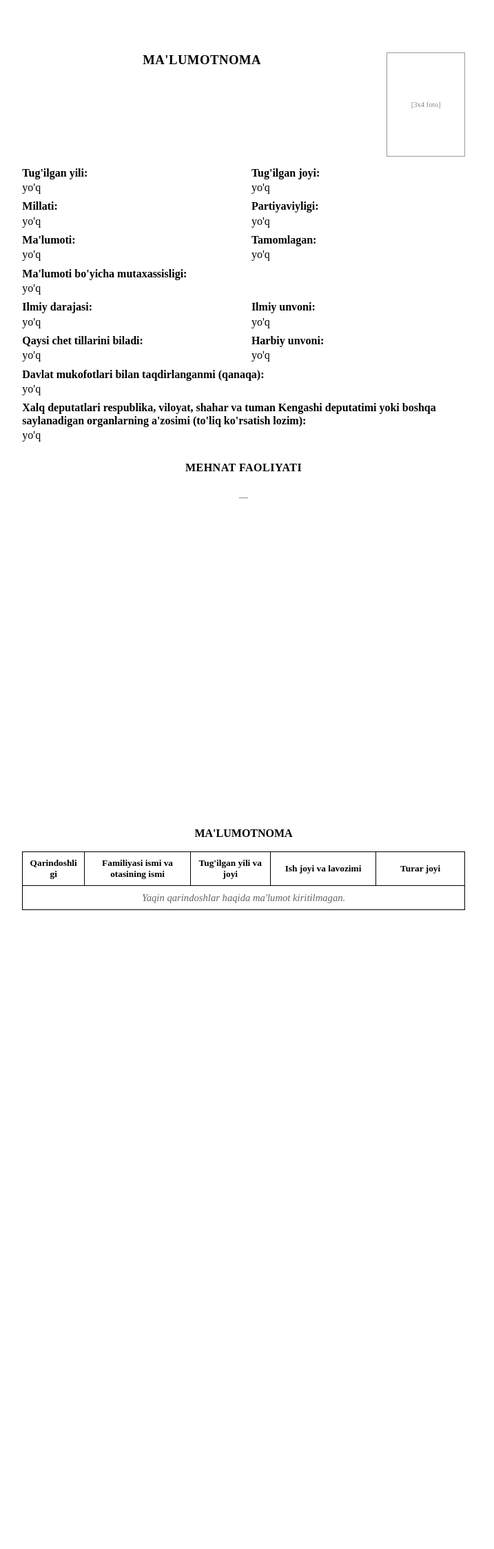
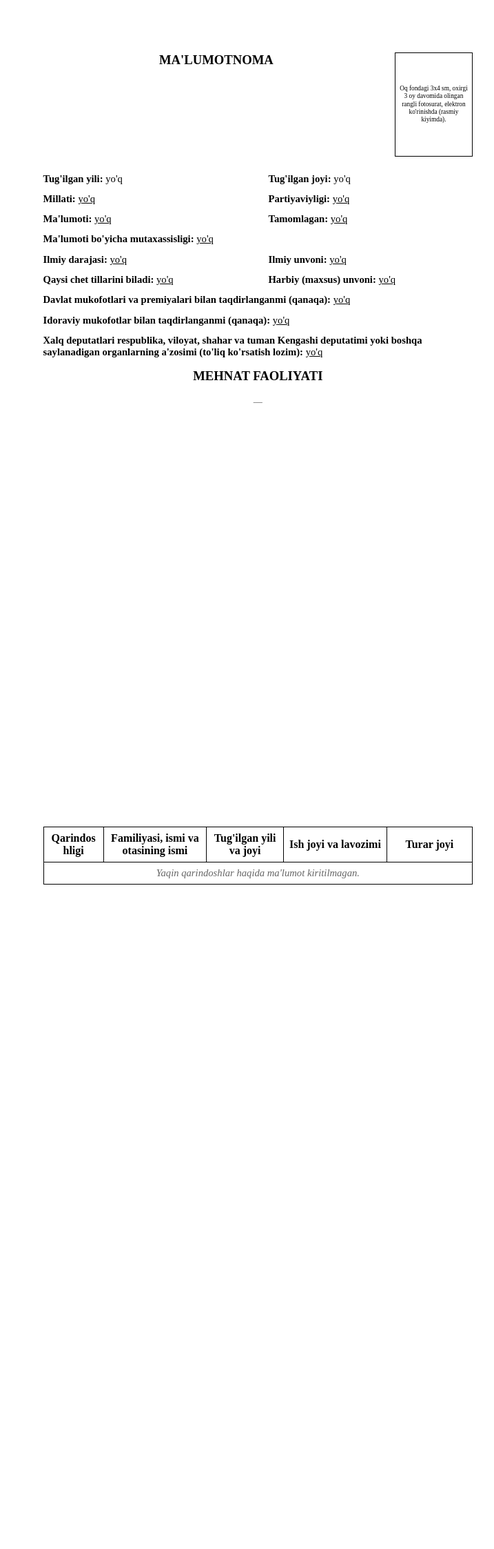
Before and after one commit to dasturchi-cu/dastyor-AI, a Python web app: template templates/obyektivka_template.html in a window 1280 px wide. Shown: the whole page at 69% size, without its empty margins (294-1011 px from the left). Run offline with Jinja, Linux system fonts and the light colour scheme; the template is opened without the code that fills it, so the values that code supplies are empty.

Commit message:
Proyekt xatolari tugadi

```diff
--- a/backend/schemas/webapp.py
+++ b/backend/schemas/webapp.py
@@ -102,6 +102,7 @@ class ObyektivkaRequest(BaseModel):
     languages: str = ""
     military_rank: str = ""
     awards: str = ""
+    departmental_awards: str = ""
     deputy: str = ""
     address: str = ""
     phone: str = ""
@@ -158,6 +159,7 @@ class ExportObyektivkaRequest(BaseModel):
     languages: str = ""
     military_rank: str = ""
     awards: str = ""
+    departmental_awards: str = ""
     deputy: str = ""
     address: str = ""
     phone: str = ""
@@ -184,6 +186,7 @@ class PreviewObyektivkaRequest(BaseModel):
     languages: str = ""
     military_rank: str = ""
     awards: str = ""
+    departmental_awards: str = ""
     deputy: str = ""
     address: str = ""
     phone: str = ""
@@ -194,3 +197,4 @@ class PreviewObyektivkaRequest(BaseModel):
     current_job_year: Optional[str] = None
     watermark: bool = True
     mask_pii: bool = True
+    watermark_image: Optional[str] = None
--- a/backend/services/oby_preview_cache.py
+++ b/backend/services/oby_preview_cache.py
@@ -10,7 +10,7 @@ from collections import OrderedDict
 
 _MAX = max(32, int(os.getenv("OBY_PREVIEW_CACHE_MAX", "256") or "256"))
 _TTL = float(os.getenv("OBY_PREVIEW_CACHE_TTL_SECONDS", "45") or "45")
-_TEMPLATE_REV = (os.getenv("OBY_PREVIEW_TEMPLATE_REVISION", "20260526-oby-v2") or "1").strip()
+_TEMPLATE_REV = (os.getenv("OBY_PREVIEW_TEMPLATE_REVISION", "20260526-oby-v3") or "1").strip()
 
 _lock = threading.Lock()
 _store: OrderedDict[str, tuple[float, str]] = OrderedDict()
--- a/bot/services/document_render/context.py
+++ b/bot/services/document_render/context.py
@@ -145,6 +145,7 @@ def build_obyektivka_render_context(
         "languages": _to_text(raw.get("languages") or raw.get("langs")),
         "military_rank": _to_text(raw.get("military_rank") or raw.get("mil")),
         "awards": _to_text(raw.get("awards") or raw.get("award")),
+        "departmental_awards": _to_text(raw.get("departmental_awards") or raw.get("idor_awards") or raw.get("idor")),
         "deputy": _to_text(raw.get("deputy") or raw.get("dep")),
         "address": _maybe_mask(_to_text(raw.get("address")), enabled=mask_pii),
         "phone": _maybe_mask(_to_text(raw.get("phone")), enabled=mask_pii),
@@ -155,6 +156,7 @@ def build_obyektivka_render_context(
             "mask_pii": bool(mask_pii),
             "watermark_text": watermark_text(),
             "watermark_opacity": watermark_opacity(),
+            "watermark_image": _to_text(raw.get("watermark_image")),
         },
     }
     return ctx
--- a/templates/obyektivka_template.html
+++ b/templates/obyektivka_template.html
@@ -4,15 +4,12 @@
   <meta charset="UTF-8">
   <title>Ma'lumotnoma — {{ data.fullname }}</title>
   <style>
-    @page {
-      size: A4;
-      margin: 20mm 18mm 18mm 22mm;
-    }
+    @page { size: A4; margin: 20mm 15mm 20mm 30mm; }
     * { box-sizing: border-box; margin: 0; padding: 0; }
     html, body {
       font-family: "Times New Roman", Times, "Liberation Serif", serif;
-      font-size: 12pt;
-      line-height: 1.3;
+      font-size: 11pt;
+      line-height: 1.15;
       color: #000;
       background: #fff;
       -webkit-print-color-adjust: exact;
@@ -24,19 +21,14 @@
       position: relative;
       width: 210mm;
       min-height: 297mm;
-      padding: 20mm 18mm 18mm 22mm;
+      padding: 20mm 15mm 20mm 30mm;
       page-break-after: always;
       overflow: hidden;
       background: #fff;
     }
     .page:last-child { page-break-after: auto; }
+    .page-content { position: relative; z-index: 2; }
 
-    .page-content {
-      position: relative;
-      z-index: 2;
-    }
-
-    /* ── Watermark layer (per page, print-safe) ── */
     .wm-layer {
       position: absolute;
       inset: 0;
@@ -45,6 +37,19 @@
       user-select: none;
       -webkit-user-select: none;
       overflow: hidden;
+    }
+    .wm-image {
+      position: absolute;
+      left: -25%;
+      top: -25%;
+      width: 150%;
+      height: 150%;
+      transform: rotate(-34deg);
+      transform-origin: center center;
+      background-repeat: repeat;
+      background-size: 38mm auto;
+      background-position: center;
+      opacity: {{ data.render.watermark_opacity | default(0.11) }};
     }
     .wm-tile {
       position: absolute;
@@ -57,61 +62,47 @@
       display: flex;
       flex-wrap: wrap;
       align-content: flex-start;
-      gap: 28mm 36mm;
+      gap: 24mm 32mm;
       opacity: {{ data.render.watermark_opacity | default(0.11) }};
     }
     .wm-text {
       font-family: "Times New Roman", Times, serif;
-      font-size: 13pt;
+      font-size: 12pt;
       font-weight: 700;
-      letter-spacing: 0.12em;
+      letter-spacing: 0.1em;
       color: #888;
       white-space: nowrap;
       text-transform: uppercase;
-      -webkit-user-select: none;
-      user-select: none;
-    }
-
-    /* ── PII protection ── */
-    .pii-blur {
-      filter: blur(4px);
-      -webkit-filter: blur(4px);
-      user-select: none;
-      -webkit-user-select: none;
-    }
-    .pii-partial {
-      letter-spacing: 0.02em;
       user-select: none;
       -webkit-user-select: none;
     }
 
-    /* ── Header ── */
-    .hdr { width: 100%; border-collapse: collapse; margin-bottom: 4mm; table-layout: fixed; }
+    .pii-blur { filter: blur(4px); -webkit-filter: blur(4px); user-select: none; }
+    .pii-partial { user-select: none; letter-spacing: 0.02em; }
+
+    .u { text-decoration: underline; text-underline-offset: 1px; }
+
+    .hdr { width: 100%; border-collapse: collapse; margin-bottom: 3mm; table-layout: fixed; }
     .hdr td { vertical-align: top; border: none; padding: 0; }
-    .hdr-left { text-align: center; padding-right: 6mm; width: auto; }
-    .hdr-title {
-      font-size: 14pt;
-      font-weight: bold;
-      letter-spacing: 0.5px;
-      margin-bottom: 2mm;
-      line-height: 1.2;
-    }
-    .hdr-name { font-size: 12pt; font-weight: bold; line-height: 1.25; }
+    .hdr-left { text-align: center; padding-right: 4mm; }
+    .hdr-title { font-size: 14pt; font-weight: bold; margin-bottom: 1.5mm; line-height: 1.15; }
+    .hdr-name { font-size: 14pt; font-weight: bold; line-height: 1.15; }
     .hdr-photo { width: 32mm; text-align: right; vertical-align: top; }
 
     .photo-box {
       width: 30mm;
       height: 40mm;
-      border: 1px solid #999;
+      border: 1px solid #000;
       display: inline-flex;
       align-items: center;
       justify-content: center;
       overflow: hidden;
-      font-size: 8pt;
-      color: #888;
+      font-size: 7pt;
+      color: #000;
       text-align: center;
       background: #fff;
-      line-height: 1.25;
+      line-height: 1.2;
+      padding: 1.5mm;
     }
     .photo-box img {
       width: 100%;
@@ -122,48 +113,52 @@
       background: #fff;
     }
 
-    .current-job { margin: 0 0 4mm 0; font-size: 12pt; line-height: 1.15; }
-    .current-job .yr { font-weight: normal; display: block; }
-    .current-job .pos { display: block; margin-top: 1mm; }
+    .current-job { margin: 2mm 0 3mm; font-size: 11pt; line-height: 1.15; }
+    .current-job .line { display: block; }
 
-    .info { width: 100%; border-collapse: collapse; margin-bottom: 5mm; table-layout: fixed; }
-    .info td { vertical-align: top; padding: 0 3mm 2mm 0; width: 50%; border: none; }
+    .info { width: 100%; border-collapse: collapse; margin-bottom: 4mm; table-layout: fixed; }
+    .info td { vertical-align: top; padding: 2.8mm 4mm 0 0; width: 50%; border: none; }
+    .info td.right-col { padding-left: 4mm; padding-right: 0; }
     .info td.full { width: 100%; padding-right: 0; }
-    .info td.right-col { padding-left: 3mm; padding-right: 0; }
-    .lbl { font-weight: bold; font-size: 12pt; display: block; line-height: 1.15; }
-    .val { font-size: 12pt; display: block; margin-top: 0.5mm; line-height: 1.3; }
+    .lbl { font-weight: bold; font-size: 11pt; display: inline; line-height: 1.15; }
+    .val { font-size: 11pt; display: inline; line-height: 1.15; }
+    .info-block { margin-top: 0.5mm; }
 
     .sect-work {
       text-align: center;
       font-weight: bold;
-      font-size: 12pt;
-      margin: 5mm 0 3mm;
-      letter-spacing: 0.5px;
-      line-height: 1.3;
+      font-size: 14pt;
+      margin: 4mm 0 2mm;
+      line-height: 1.15;
     }
-    .work-item { margin-bottom: 2.5mm; font-size: 12pt; line-height: 1.3; }
-    .work-yr { font-weight: bold; display: block; line-height: 1.15; }
-    .work-pos { display: block; margin-top: 0.5mm; }
+    .work-item { margin: 1.1mm 0 0; font-size: 11pt; line-height: 1.15; }
+    .work-yr { font-weight: normal; }
 
-    .rel-intro { text-align: center; font-size: 12pt; margin-bottom: 2mm; line-height: 1.3; font-weight: bold; }
-    .rel-title { text-align: center; font-weight: bold; font-size: 12pt; margin-bottom: 4mm; line-height: 1.3; }
+    .rel-page-title {
+      text-align: center;
+      font-size: 11pt;
+      font-weight: bold;
+      margin-bottom: 4mm;
+      line-height: 1.2;
+    }
     .rel { width: 100%; border-collapse: collapse; font-size: 11pt; table-layout: fixed; }
     .rel th, .rel td {
       border: 1px solid #000;
-      padding: 2mm 2.5mm;
+      padding: 1.8mm 2mm;
       text-align: center;
       vertical-align: middle;
-      line-height: 1.25;
+      line-height: 1.15;
       word-wrap: break-word;
     }
-    .rel th { font-weight: bold; font-size: 10pt; }
-    .rel td.rel-type { font-weight: bold; }
+    .rel th { font-weight: bold; font-size: 12pt; }
+    .rel td.rel-type { font-weight: bold; font-size: 11pt; }
+    .rel td.data-left { text-align: left; }
     .empty { font-style: italic; color: #666; text-align: center; padding: 3mm; font-size: 11pt; }
 
     @media print {
       body { width: auto; }
       .page { padding: 0; min-height: auto; }
-      .wm-layer, .wm-tile, .wm-text, .pii-blur {
+      .wm-layer, .wm-image, .wm-tile, .pii-blur {
         -webkit-print-color-adjust: exact;
         print-color-adjust: exact;
       }
@@ -176,51 +171,63 @@
 {%- set ll = {
   'uz_lat': {
     'title': "MA'LUMOTNOMA",
+    'photo_hint': "Oq fondagi 3x4 sm, oxirgi 3 oy davomida olingan rangli fotosurat, elektron ko'rinishda (rasmiy kiyimda).",
     'r1l': "Tug'ilgan yili", 'r1r': "Tug'ilgan joyi",
     'r2l': "Millati", 'r2r': "Partiyaviyligi",
     'r3l': "Ma'lumoti", 'r3r': "Tamomlagan",
     'rSpec': "Ma'lumoti bo'yicha mutaxassisligi",
     'r4l': "Ilmiy darajasi", 'r4r': "Ilmiy unvoni",
-    'r5l': "Qaysi chet tillarini biladi", 'r5r': "Harbiy unvoni",
-    'rAw': "Davlat mukofotlari bilan taqdirlanganmi (qanaqa)",
+    'r5l': "Qaysi chet tillarini biladi", 'r5r': "Harbiy (maxsus) unvoni",
+    'rAw': "Davlat mukofotlari va premiyalari bilan taqdirlanganmi (qanaqa)",
+    'rIdo': "Idoraviy mukofotlar bilan taqdirlanganmi (qanaqa)",
     'rDep': "Xalq deputatlari respublika, viloyat, shahar va tuman Kengashi deputatimi yoki boshqa saylanadigan organlarning a'zosimi (to'liq ko'rsatish lozim)",
     'work': "MEHNAT FAOLIYATI",
-    'rel_intro': "ning yaqin qarindoshlari haqida",
-    'rel_title': "MA'LUMOTNOMA",
-    'qar': "Qarindoshligi", 'fish': "Familiyasi ismi va otasining ismi",
+    'rel_suffix': "ning yaqin qarindoshlari haqida MA'LUMOT",
+    'qar': "Qarindoshligi", 'fish': "Familiyasi, ismi va otasining ismi",
     'tug': "Tug'ilgan yili va joyi", 'ish': "Ish joyi va lavozimi", 'tur': "Turar joyi",
-    'none': "yo'q", 'photo': "[3x4 foto]", 'no_rel': "Yaqin qarindoshlar haqida ma'lumot kiritilmagan."
+    'none': "yo'q", 'no_rel': "Yaqin qarindoshlar haqida ma'lumot kiritilmagan."
   },
   'uz_cyr': {
     'title': "МАЪЛУМОТНОМА",
+    'photo_hint': "Оқ фондаги 3х4 см, охирги 3 ой давомида олинган рангли фотосурат, электрон кўринишда (расмий кийимда).",
     'r1l': "Туғилган йили", 'r1r': "Туғилган жойи",
     'r2l': "Миллати", 'r2r': "Партиявийлиги",
     'r3l': "Маълумоти", 'r3r': "Тамомлаган",
     'rSpec': "Маълумоти бўйича мутахассислиги",
     'r4l': "Илмий даражаси", 'r4r': "Илмий унвони",
-    'r5l': "Қайси чет тилларини билади", 'r5r': "Ҳарбий унвони",
-    'rAw': "Давлат мукофотлари билан тақдирланганми (қанақа)",
-    'rDep': "Халқ депутатлари республика, вилоят, шаҳар ва туман Кенгаши депутатими ёки бошқа сайланадиган органларнинг аъзосими (тўлиқ кўрсатиш лозим)",
+    'r5l': "Қайси чет тилларини билади", 'r5r': "Ҳарбий (махсус) унвони",
+    'rAw': "Давлат мукофотлари ва премиялари билан тақдирланганми (қанақа)",
+    'rIdo': "Идоравий мукофотлар билан тақдирланганми (қанақа)",
+    'rDep': "Халқ депутатлари республика, вилоят, шаҳар ва туман Кенгаши депутатими ёки бошқа сайланadigan organlarning a'zosimi (to'liq ko'rsatish lozim)",
     'work': "МЕҲНАТ ФАОЛИЯТИ",
-    'rel_intro': "нинг яқин қариндошлари ҳақида",
-    'rel_title': "МАЪЛУМОТНОМА",
-    'qar': "Қариндошлиги", 'fish': "Фамилияси исми ва отасининг исми",
-    'tug': "Туғилган йили ва жойи", 'ish': "Иш жойи ва лавозими", 'tur': "Турар жойи",
-    'none': "йўқ", 'photo': "[3x4 foto]", 'no_rel': "Яқин қариндошлар ҳақида маълумот киритилмаган."
+    'rel_suffix': "нинг яқин қариндoshlari haqida МАЪЛУМОТ",
+    'qar': "Қариндошлиги", 'fish': "Фамилияси, исми ва отасининг исми",
+    'tug': "Туғилган йили ва жойи", 'ish': "Иш жойи ва лавозими", 'tur': "Турар joyi",
+    'none': "йўқ", 'no_rel': "Яқин qarindoshlar haqida ma'lumot kiritilmagan."
   }
 } -%}
 {%- set L = ll.get(d.lang or 'uz_lat', ll['uz_lat']) -%}
 {%- set fn = d.fullname or '' -%}
 {%- macro val(x) -%}{{ x if x else L.none }}{%- endmacro -%}
 {%- macro safe_html(x) -%}{% if x %}{{ x | safe }}{% else %}{{ L.none }}{% endif %}{%- endmacro -%}
+{%- macro field_block(label, value, masked=false) -%}
+<div class="info-block">
+  <span class="lbl">{{ label }}:</span>
+  <span class="val">{% if masked %}{{ safe_html(val(value)) }}{% else %}<span class="u">{{ val(value) }}</span>{% endif %}</span>
+</div>
+{%- endmacro -%}
 {%- macro wm_layer() -%}
 {%- if R.watermark -%}
 <div class="wm-layer" aria-hidden="true">
+  {%- if R.watermark_image -%}
+  <div class="wm-image" style="background-image:url('{{ R.watermark_image }}');"></div>
+  {%- else -%}
   <div class="wm-tile">
-    {%- for i in range(48) -%}
+    {%- for i in range(42) -%}
     <span class="wm-text">{{ R.watermark_text | default('DASTYOR AI') }}</span>
     {%- endfor -%}
   </div>
+  {%- endif -%}
 </div>
 {%- endif -%}
 {%- endmacro -%}
@@ -232,14 +239,14 @@
       <tr>
         <td class="hdr-left">
           <div class="hdr-title">{{ L.title }}</div>
-          <div class="hdr-name">{{ fn | upper }}</div>
+          <div class="hdr-name">{{ fn }}</div>
         </td>
         <td class="hdr-photo">
           <div class="photo-box">
             {%- if d.img -%}
             <img src="{{ d.img }}" alt="">
             {%- else -%}
-            {{ L.photo }}
+            {{ L.photo_hint }}
             {%- endif -%}
           </div>
         </td>
@@ -249,52 +256,64 @@
     {%- if d.current_job -%}
     <div class="current-job">
       {%- if d.current_job_year -%}
-      <span class="yr">{{ d.current_job_year | safe }}-yildan:</span>
+      <span class="line u">{{ d.current_job_year | safe }}:</span>
       {%- endif -%}
-      <span class="pos">{{ d.current_job | safe }}</span>
+      <span class="line u">{{ d.current_job | safe }}</span>
     </div>
     {%- endif -%}
 
     <table class="info">
       <tr>
-        <td><span class="lbl">{{ L.r1l }}:</span><span class="val">{{ safe_html(val(d.birthdate)) }}</span></td>
-        <td class="right-col"><span class="lbl">{{ L.r1r }}:</span><span class="val">{{ safe_html(val(d.birthplace)) }}</span></td>
+        <td>{{ field_block(L.r1l, d.birthdate, true) }}</td>
+        <td class="right-col">{{ field_block(L.r1r, d.birthplace, true) }}</td>
       </tr>
       <tr>
-        <td><span class="lbl">{{ L.r2l }}:</span><span class="val">{{ val(d.nation) }}</span></td>
-        <td class="right-col"><span class="lbl">{{ L.r2r }}:</span><span class="val">{{ val(d.party) }}</span></td>
+        <td>{{ field_block(L.r2l, d.nation) }}</td>
+        <td class="right-col">{{ field_block(L.r2r, d.party) }}</td>
       </tr>
       <tr>
-        <td><span class="lbl">{{ L.r3l }}:</span><span class="val">{{ val(d.education) }}</span></td>
-        <td class="right-col"><span class="lbl">{{ L.r3r }}:</span><span class="val">{{ val(d.graduated) }}</span></td>
+        <td>{{ field_block(L.r3l, d.education) }}</td>
+        <td class="right-col">{{ field_block(L.r3r, d.graduated) }}</td>
       </tr>
       <tr>
-        <td colspan="2" class="full"><span class="lbl">{{ L.rSpec }}:</span><span class="val">{{ val(d.specialty) }}</span></td>
+        <td colspan="2" class="full">{{ field_block(L.rSpec, d.specialty) }}</td>
       </tr>
       <tr>
-        <td><span class="lbl">{{ L.r4l }}:</span><span class="val">{{ val(d.degree) }}</span></td>
-        <td class="right-col"><span class="lbl">{{ L.r4r }}:</span><span class="val">{{ val(d.scientific_title) }}</span></td>
+        <td>{{ field_block(L.r4l, d.degree) }}</td>
+        <td class="right-col">{{ field_block(L.r4r, d.scientific_title) }}</td>
       </tr>
       <tr>
-        <td><span class="lbl">{{ L.r5l }}:</span><span class="val">{{ val(d.languages) }}</span></td>
-        <td class="right-col"><span class="lbl">{{ L.r5r }}:</span><span class="val">{{ val(d.military_rank) }}</span></td>
+        <td>{{ field_block(L.r5l, d.languages) }}</td>
+        <td class="right-col">{{ field_block(L.r5r, d.military_rank) }}</td>
       </tr>
       <tr>
-        <td colspan="2" class="full"><span class="lbl">{{ L.rAw }}:</span><span class="val">{{ val(d.awards) }}</span></td>
+        <td colspan="2" class="full">{{ field_block(L.rAw, d.awards) }}</td>
       </tr>
       <tr>
-        <td colspan="2" class="full"><span class="lbl">{{ L.rDep }}:</span><span class="val">{{ val(d.deputy) }}</span></td>
+        <td colspan="2" class="full">{{ field_block(L.rIdo, d.departmental_awards) }}</td>
+      </tr>
+      <tr>
+        <td colspan="2" class="full">{{ field_block(L.rDep, d.deputy) }}</td>
       </tr>
     </table>
 
     <div class="sect-work">{{ L.work }}</div>
     {%- if d.work_experience and d.work_experience | length > 0 -%}
       {%- for w in d.work_experience -%}
+      {%- set yr = w.year or w.years or '' -%}
+      {%- set pos = w.position or w.desc or w.job or '' -%}
+      {%- set yshow = yr -%}
+      {%- if yr and 'yy' not in yr|lower and 'йй' not in yr|lower -%}
+        {%- set yshow = yr ~ ' yy.' -%}
+      {%- endif -%}
       <div class="work-item">
-        {%- set yr = w.year or w.years or '' -%}
-        {%- set pos = w.position or w.desc or w.job or '' -%}
-        {%- if yr -%}<span class="work-yr">{{ yr }}:</span>{%- endif -%}
-        {%- if pos -%}<span class="work-pos">{{ pos }}</span>{%- endif -%}
+        {%- if yr and pos -%}
+        <span class="work-yr">{{ yshow }} - </span><span class="u">{{ pos }}</span>
+        {%- elif yr -%}
+        <span class="u">{{ yshow }}</span>
+        {%- else -%}
+        <span class="u">{{ pos }}</span>
+        {%- endif -%}
       </div>
       {%- endfor -%}
     {%- else -%}
@@ -307,9 +326,8 @@
   {{ wm_layer() }}
   <div class="page-content">
     {%- if fn -%}
-    <div class="rel-intro">{{ fn }}{{ L.rel_intro }}</div>
+    <div class="rel-page-title">{{ fn }}{{ L.rel_suffix }}</div>
     {%- endif -%}
-    <div class="rel-title">{{ L.rel_title }}</div>
     <table class="rel">
       <thead>
         <tr>
@@ -325,10 +343,10 @@
           {%- for r in d.relatives -%}
           <tr>
             <td class="rel-type">{{ r.degree or r.type or L.none }}</td>
-            <td>{{ (r.fullname or r.name or L.none) | safe }}</td>
+            <td class="data-left">{{ (r.fullname or r.name or L.none) | safe }}</td>
             <td>{{ (r.birth_year_place or r.birth or L.none) | safe }}</td>
-            <td>{{ (r.work_place or r.job or L.none) | safe }}</td>
-            <td>{{ (r.address or r.addr or L.none) | safe }}</td>
+            <td class="data-left">{{ (r.work_place or r.job or L.none) | safe }}</td>
+            <td class="data-left">{{ (r.address or r.addr or L.none) | safe }}</td>
           </tr>
           {%- endfor -%}
         {%- else -%}
```
Also changed, not shown: bot/services/obyektivka_docx_official.py (+62 -51 lines), webapp/js/obyektivka-preview.js (+82 -2 lines), webapp/obyektivka.html (+22 -7 lines).
